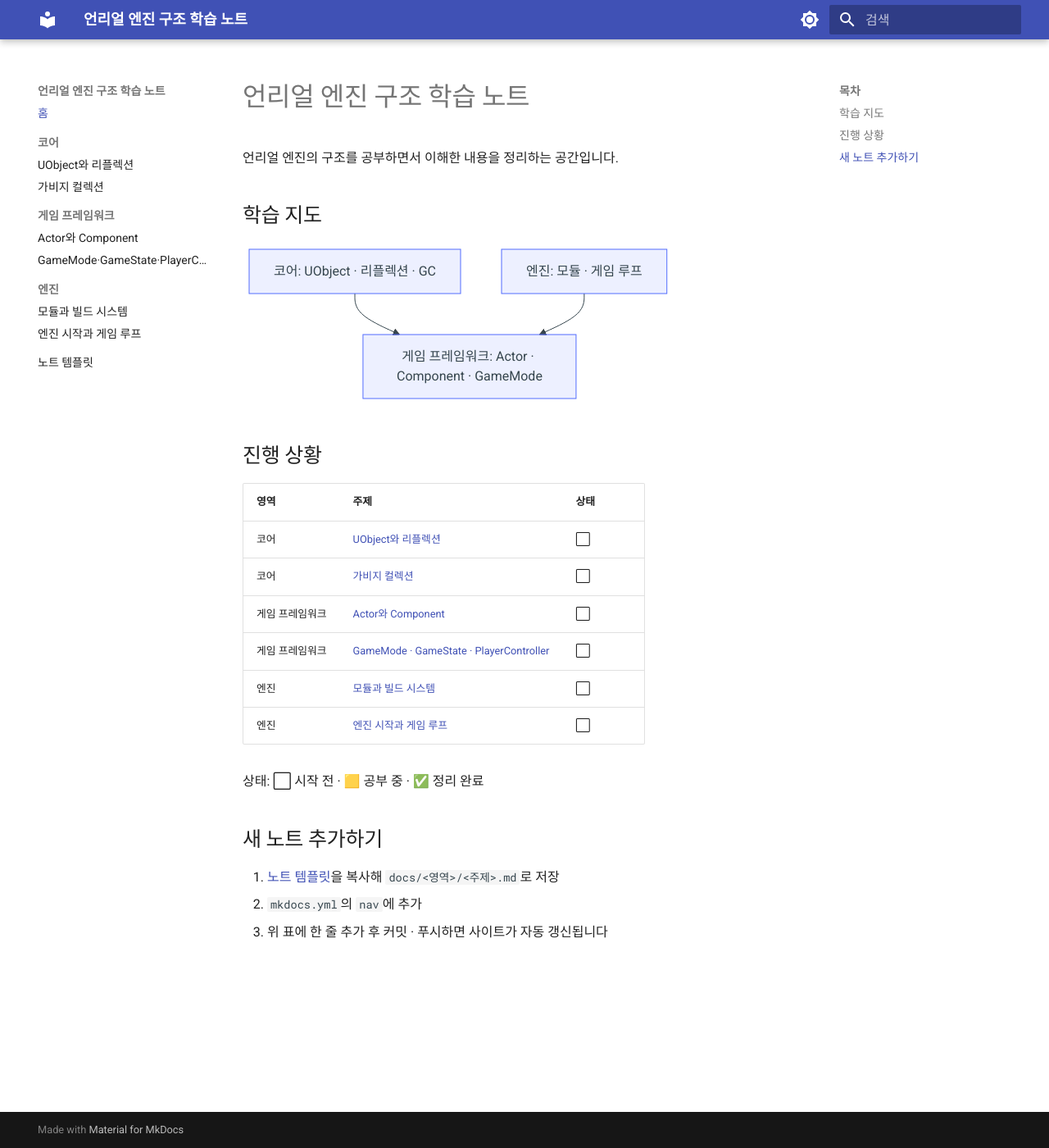
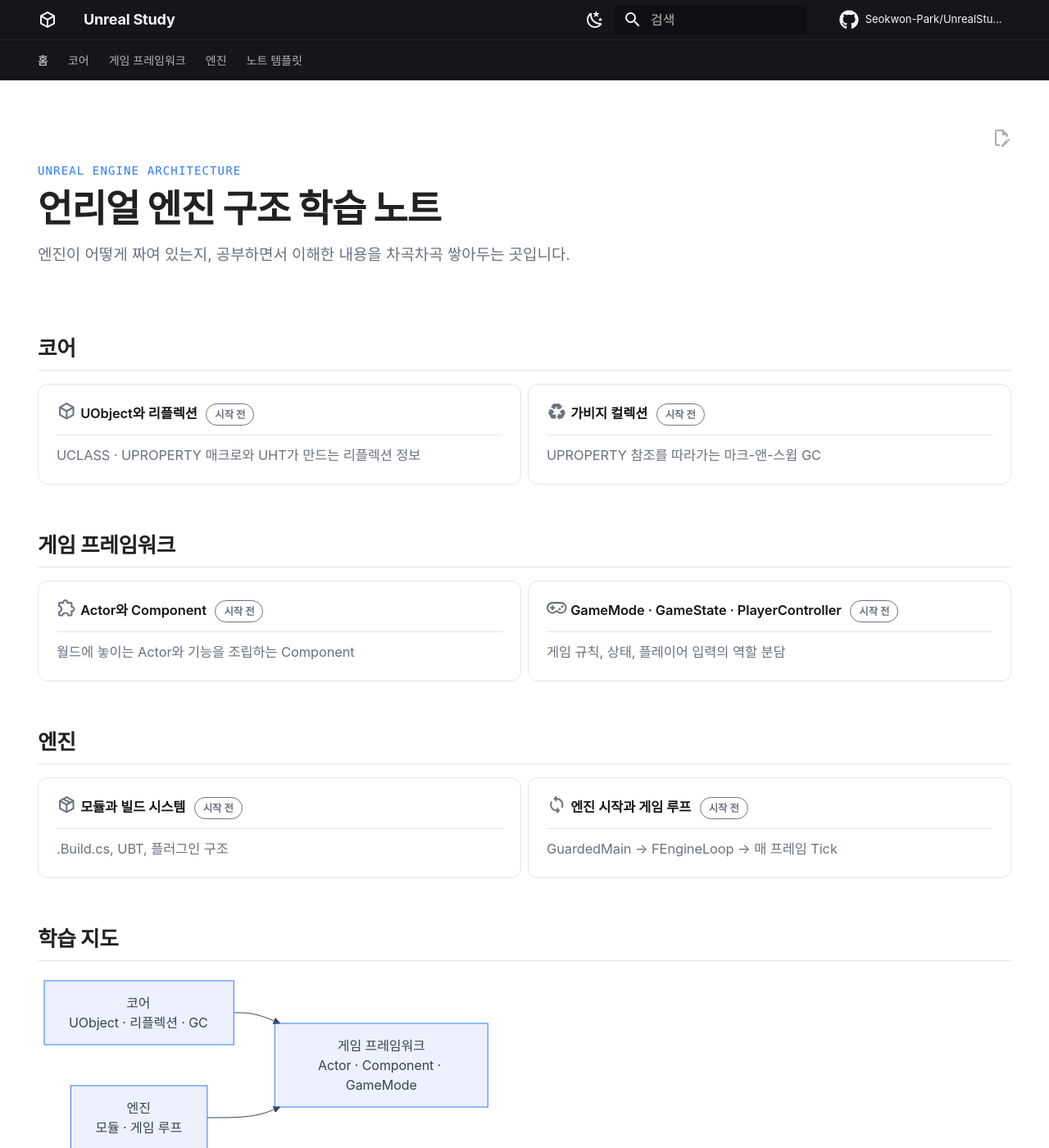
Before and after one commit to Seokwon-Park/UnrealStudy, an MkDocs documentation site: the page built from docs/index.md, in a window 1280 px wide and 1400 px high. Shown: the whole window at 82% size. Built offline with MkDocs 1.6.1 and Material for MkDocs 9.7.7, drawn with Linux system fonts in a browser that asks for light colours; some web fonts are replaced; comment, search, counter and statistics services are not loaded.

Commit message:
사이트 디자인 개선: Pretendard 폰트, 다크 톤 색상, 홈 카드 레이아웃, 상단 탭
Co-Authored-By: Claude Opus 5.5 <noreply@anthropic.com>

````diff
--- a/docs/index.md
+++ b/docs/index.md
@@ -1,30 +1,73 @@
+---
+hide:
+  - navigation
+  - toc
+---
+
+<div class="us-hero" markdown>
+<p class="us-eyebrow">Unreal Engine Architecture</p>
 # 언리얼 엔진 구조 학습 노트
+<p>엔진이 어떻게 짜여 있는지, 공부하면서 이해한 내용을 차곡차곡 쌓아두는 곳입니다.</p>
+</div>
 
-언리얼 엔진의 구조를 공부하면서 이해한 내용을 정리하는 공간입니다.
+## 코어
+
+<div class="grid cards" markdown>
+
+-   :material-cube-outline:{ .lg } **[UObject와 리플렉션](core/uobject.md)** <span class="us-badge us-todo">시작 전</span>
+
+    ---
+    UCLASS · UPROPERTY 매크로와 UHT가 만드는 리플렉션 정보
+
+-   :material-recycle:{ .lg } **[가비지 컬렉션](core/garbage-collection.md)** <span class="us-badge us-todo">시작 전</span>
+
+    ---
+    UPROPERTY 참조를 따라가는 마크-앤-스윕 GC
+
+</div>
+
+## 게임 프레임워크
+
+<div class="grid cards" markdown>
+
+-   :material-puzzle-outline:{ .lg } **[Actor와 Component](gameframework/actor-component.md)** <span class="us-badge us-todo">시작 전</span>
+
+    ---
+    월드에 놓이는 Actor와 기능을 조립하는 Component
+
+-   :material-gamepad-variant-outline:{ .lg } **[GameMode · GameState · PlayerController](gameframework/game-framework-classes.md)** <span class="us-badge us-todo">시작 전</span>
+
+    ---
+    게임 규칙, 상태, 플레이어 입력의 역할 분담
+
+</div>
+
+## 엔진
+
+<div class="grid cards" markdown>
+
+-   :material-package-variant-closed:{ .lg } **[모듈과 빌드 시스템](engine/modules.md)** <span class="us-badge us-todo">시작 전</span>
+
+    ---
+    .Build.cs, UBT, 플러그인 구조
+
+-   :material-sync:{ .lg } **[엔진 시작과 게임 루프](engine/engine-loop.md)** <span class="us-badge us-todo">시작 전</span>
+
+    ---
+    GuardedMain → FEngineLoop → 매 프레임 Tick
+
+</div>
 
 ## 학습 지도
 
 ```mermaid
-flowchart TD
-  Core[코어: UObject · 리플렉션 · GC] --> GF[게임 프레임워크: Actor · Component · GameMode]
-  Engine[엔진: 모듈 · 게임 루프] --> GF
+flowchart LR
+  Core["코어<br/>UObject · 리플렉션 · GC"] --> GF["게임 프레임워크<br/>Actor · Component · GameMode"]
+  Engine["엔진<br/>모듈 · 게임 루프"] --> GF
 ```
 
-## 진행 상황
-
-| 영역 | 주제 | 상태 |
-|---|---|---|
-| 코어 | [UObject와 리플렉션](core/uobject.md) | ⬜ |
-| 코어 | [가비지 컬렉션](core/garbage-collection.md) | ⬜ |
-| 게임 프레임워크 | [Actor와 Component](gameframework/actor-component.md) | ⬜ |
-| 게임 프레임워크 | [GameMode · GameState · PlayerController](gameframework/game-framework-classes.md) | ⬜ |
-| 엔진 | [모듈과 빌드 시스템](engine/modules.md) | ⬜ |
-| 엔진 | [엔진 시작과 게임 루프](engine/engine-loop.md) | ⬜ |
-
-상태: ⬜ 시작 전 · 🟨 공부 중 · ✅ 정리 완료
-
-## 새 노트 추가하기
-
-1. [노트 템플릿](template.md)을 복사해 `docs/<영역>/<주제>.md`로 저장
-2. `mkdocs.yml`의 `nav`에 추가
-3. 위 표에 한 줄 추가 후 커밋 · 푸시하면 사이트가 자동 갱신됩니다
+??? tip "새 노트 추가하기"
+    1. [노트 템플릿](template.md)을 복사해 `docs/<영역>/<주제>.md`로 저장
+    2. `mkdocs.yml`의 `nav`에 추가
+    3. 이 페이지에 카드 하나 추가 (상태 뱃지: `us-todo` 시작 전 · `us-doing` 공부 중 · `us-done` 정리 완료)
+    4. 커밋 · 푸시하면 사이트가 자동 갱신됩니다
--- /dev/null
+++ b/docs/stylesheets/extra.css
@@ -0,0 +1,73 @@
+@import url("https://cdn.jsdelivr.net/gh/orioncactus/pretendard@v1.3.9/dist/web/variable/pretendardvariable.min.css");
+@import url("https://fonts.googleapis.com/css2?family=JetBrains+Mono:wght@400;600&display=swap");
+
+:root {
+  --md-text-font-family: "Pretendard Variable", Pretendard, -apple-system, "Segoe UI", sans-serif;
+  --md-code-font-family: "JetBrains Mono", Consolas, monospace;
+  --md-primary-fg-color: #14161a;
+  --md-primary-fg-color--light: #2a2e35;
+  --md-primary-fg-color--dark: #0b0c0e;
+  --md-primary-bg-color: #f4f5f7;
+  --md-accent-fg-color: #2f7cf6;
+  --md-typeset-a-color: #1f66d6;
+  --us-card-bg: #ffffff;
+  --us-card-border: #e3e6ea;
+  --us-muted: #6b7280;
+}
+[data-md-color-scheme="slate"] {
+  --md-hue: 220;
+  --md-default-bg-color: #101216;
+  --md-default-fg-color--light: #a7adb7;
+  --md-typeset-a-color: #6ea8ff;
+  --md-accent-fg-color: #6ea8ff;
+  --md-code-bg-color: #181b21;
+  --us-card-bg: #161920;
+  --us-card-border: #262a33;
+  --us-muted: #8b93a1;
+}
+
+body, .md-typeset { font-family: var(--md-text-font-family); }
+.md-typeset { font-size: .82rem; line-height: 1.75; letter-spacing: -0.005em; }
+.md-typeset h1 { font-weight: 800; letter-spacing: -0.02em; color: var(--md-default-fg-color); }
+.md-typeset h2 { font-weight: 700; letter-spacing: -0.015em; margin-top: 2.2em;
+  padding-bottom: .3em; border-bottom: 1px solid var(--us-card-border); }
+.md-typeset h3 { font-weight: 650; }
+
+.md-header { box-shadow: none; border-bottom: 1px solid rgba(255,255,255,.06); }
+.md-tabs { background: var(--md-primary-fg-color); border-bottom: 1px solid rgba(255,255,255,.06); }
+.md-header__title { font-weight: 700; letter-spacing: -0.01em; }
+
+/* 홈 히어로 */
+.us-hero { padding: 2.4rem 0 1.2rem; }
+.us-hero .us-eyebrow { font-family: var(--md-code-font-family); font-size: .7rem;
+  color: var(--md-accent-fg-color); letter-spacing: .08em; text-transform: uppercase; margin: 0; }
+.md-typeset .us-hero h1 { font-size: 2.3rem; margin: .3rem 0 .6rem; line-height: 1.2; }
+.us-hero p { color: var(--us-muted); font-size: .95rem; max-width: 36rem; margin: 0; }
+
+/* 카드 */
+.md-typeset .grid.cards > ul > li,
+.md-typeset .grid > .card {
+  background: var(--us-card-bg); border: 1px solid var(--us-card-border);
+  border-radius: 12px; padding: 1rem 1.1rem; transition: border-color .15s, transform .15s;
+}
+.md-typeset .grid.cards > ul > li:hover {
+  border-color: var(--md-accent-fg-color); box-shadow: none; transform: translateY(-2px);
+}
+.md-typeset .grid.cards > ul > li > hr { margin: .5rem 0; border-color: var(--us-card-border); }
+.md-typeset .grid.cards p { color: var(--us-muted); margin: .3rem 0; }
+.md-typeset .grid.cards a { font-weight: 600; }
+
+/* 상태 뱃지 */
+.us-badge { display: inline-block; font-size: .62rem; font-weight: 600; padding: .1rem .5rem;
+  border-radius: 999px; border: 1px solid currentColor; vertical-align: middle; margin-left: .3rem; }
+.us-todo  { color: var(--us-muted); }
+.us-doing { color: #d99a06; }
+.us-done  { color: #16a34a; }
+
+/* 코드 · 표 · 인용 */
+.md-typeset pre > code { border-radius: 10px; }
+.md-typeset code { border-radius: 5px; }
+.md-typeset table:not([class]) { border-radius: 10px; overflow: hidden;
+  border: 1px solid var(--us-card-border); box-shadow: none; }
+.md-typeset blockquote { border-left: 3px solid var(--md-accent-fg-color);
+  color: var(--us-muted); background: var(--us-card-bg); padding: .4rem .9rem; border-radius: 0 8px 8px 0; }
--- a/mkdocs.yml
+++ b/mkdocs.yml
@@ -1,22 +1,53 @@
-site_name: 언리얼 엔진 구조 학습 노트
+site_name: Unreal Study
 site_description: 언리얼 엔진 구조를 공부하며 정리한 기록
+site_url: https://seokwon-park.github.io/UnrealStudy/
+repo_url: https://github.com/Seokwon-Park/UnrealStudy
+repo_name: Seokwon-Park/UnrealStudy
+edit_uri: edit/main/docs/
 theme:
   name: material
   language: ko
+  font: false
+  icon:
+    logo: material/cube-outline
+    repo: fontawesome/brands/github
   features:
+    - navigation.tabs
     - navigation.sections
     - navigation.top
+    - navigation.footer
+    - navigation.indexes
+    - toc.follow
     - search.highlight
+    - search.suggest
     - content.code.copy
+    - content.action.edit
   palette:
-    - scheme: default
-      toggle: { icon: material/brightness-7, name: 다크 모드 }
-    - scheme: slate
-      toggle: { icon: material/brightness-4, name: 라이트 모드 }
+    - media: "(prefers-color-scheme: light)"
+      scheme: default
+      primary: custom
+      accent: custom
+      toggle: { icon: material/weather-night, name: 다크 모드 }
+    - media: "(prefers-color-scheme: dark)"
+      scheme: slate
+      primary: custom
+      accent: custom
+      toggle: { icon: material/weather-sunny, name: 라이트 모드 }
+extra_css:
+  - stylesheets/extra.css
 markdown_extensions:
   - admonition
+  - attr_list
+  - md_in_html
   - pymdownx.details
-  - pymdownx.highlight
+  - pymdownx.highlight:
+      anchor_linenums: true
+  - pymdownx.inlinehilite
+  - pymdownx.tasklist:
+      custom_checkbox: true
+  - pymdownx.emoji:
+      emoji_index: !!python/name:material.extensions.emoji.twemoji
+      emoji_generator: !!python/name:material.extensions.emoji.to_svg
   - pymdownx.superfences:
       custom_fences:
         - name: mermaid
@@ -24,7 +55,7 @@ markdown_extensions:
           format: !!python/name:pymdownx.superfences.fence_code_format
   - tables
   - toc:
-      permalink: true
+      permalink: "#"
 nav:
   - 홈: index.md
   - 코어:
````
Also changed, not shown: 1 other file.
